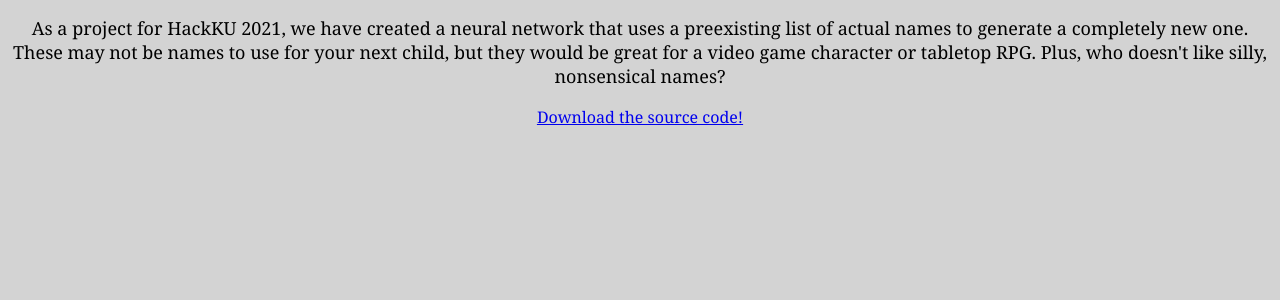
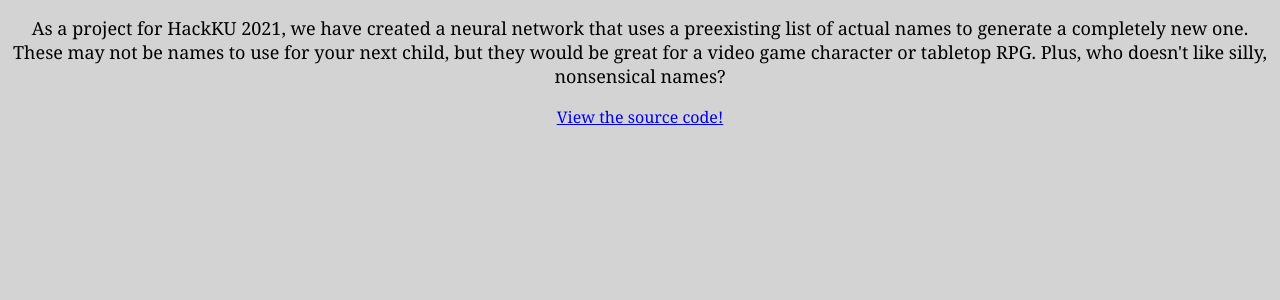
Before and after one commit to alexacallmebaka/misnomers, a Flask app: page / in a window 1280 px wide. Shown: the part 322-622 px from the top of the page. Run offline with Flask 2, Linux system fonts and the light colour scheme.

Commit message:
changed source code link to GitHub

```diff
--- a/templates/misnomers.html
+++ b/templates/misnomers.html
@@ -27,7 +27,7 @@
     </p>
 
     <div>
-    <a id="source_code" href="/static/source_code.zip" download>Download the source code!</a>
+    <a id="source_code" href="https://github.com/alexacallmebaka/misnomers" download>View the source code!</a>
     </div>
 </body>
 </html>
```
